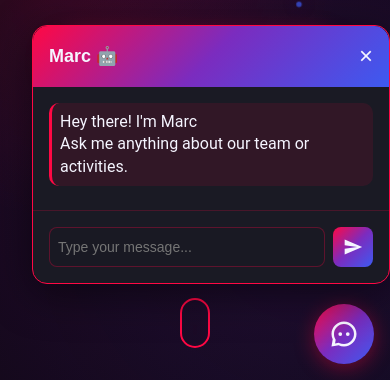
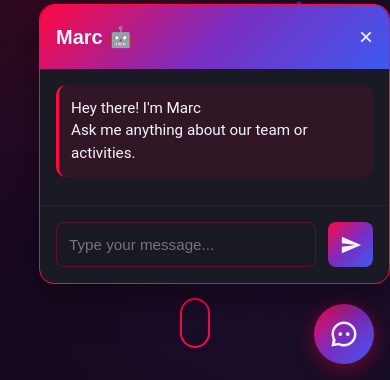
Before and after one commit to malkawi06/WEB-SITE-2, a website: page index.html in a window 390 px wide. Both pictures are taken after a click on the button 344 px from the left and 798 px from the top of the page. Shown: the part 464-844 px from the top of the page. Drawn offline with Linux system fonts and the light colour scheme.

Commit message:
Improve chatbot UI sizing and spacing
Increases chatbot window width, message and input font sizes, and padding for better readability and usability. Adds media queries for larger desktop layouts, adjusting dimensions and font sizes for improved desktop experience.

```diff
--- a/index.css
+++ b/index.css
@@ -1112,7 +1112,8 @@ section {
     position: absolute;
     bottom: 80px;
     right: 0;
-    width: 300px;
+    width: 400px;
+    max-width: 90vw;
     background: var(--bg-card);
     border-radius: 15px;
     box-shadow: 0 10px 40px rgba(0, 0, 0, 0.5);
@@ -1148,7 +1149,7 @@ section {
 
 .chatbot-header h3 {
     font-family: 'Poppins', sans-serif;
-    font-size: 1.125rem;
+    font-size: 1.25rem;
     margin: 0;
 }
 
@@ -1167,15 +1168,16 @@ section {
 
 .chatbot-body {
     padding: var(--spacing-sm);
-    max-height: 300px;
+    max-height: 450px;
     overflow-y: auto;
 }
 
 .chatbot-message {
-    padding: var(--spacing-xs);
-    margin-bottom: var(--spacing-xs);
+    padding: 0.75rem;
+    margin-bottom: 0.75rem;
     border-radius: 10px;
-    line-height: 1.4;
+    line-height: 1.5;
+    font-size: 0.95rem;
 }
 
 .chatbot-message.bot {
@@ -1208,19 +1210,19 @@ section {
 
 .chatbot-footer {
     display: flex;
-    gap: 0.5rem;
-    padding: var(--spacing-sm);
+    gap: 0.75rem;
+    padding: 1rem;
     border-top: 1px solid rgba(255, 8, 68, 0.2);
 }
 
 .chatbot-input {
     flex: 1;
-    padding: 0.5rem;
+    padding: 0.75rem;
     border: 1px solid rgba(255, 8, 68, 0.3);
     background: rgba(26, 26, 36, 0.8);
     color: var(--text-primary);
     border-radius: 8px;
-    font-size: 0.875rem;
+    font-size: 0.95rem;
     outline: none;
     transition: var(--transition);
 }
@@ -1231,8 +1233,8 @@ section {
 }
 
 .chatbot-send {
-    width: 40px;
-    height: 40px;
+    width: 45px;
+    height: 45px;
     border: none;
     background: var(--accent-gradient);
     color: var(--text-primary);
@@ -1250,8 +1252,43 @@ section {
 }
 
 .chatbot-send svg {
-    width: 20px;
-    height: 20px;
+    width: 22px;
+    height: 22px;
+}
+
+/* Larger chatbot on desktop screens */
+@media (min-width: 1024px) {
+    .chatbot-window {
+        width: 450px;
+    }
+
+    .chatbot-body {
+        max-height: 500px;
+    }
+
+    .chatbot-header h3 {
+        font-size: 1.35rem;
+    }
+
+    .chatbot-message {
+        font-size: 1rem;
+        padding: 0.875rem;
+    }
+
+    .chatbot-input {
+        font-size: 1rem;
+        padding: 0.875rem;
+    }
+
+    .chatbot-send {
+        width: 50px;
+        height: 50px;
+    }
+
+    .chatbot-send svg {
+        width: 24px;
+        height: 24px;
+    }
 }
 
 /* Animations */
```
